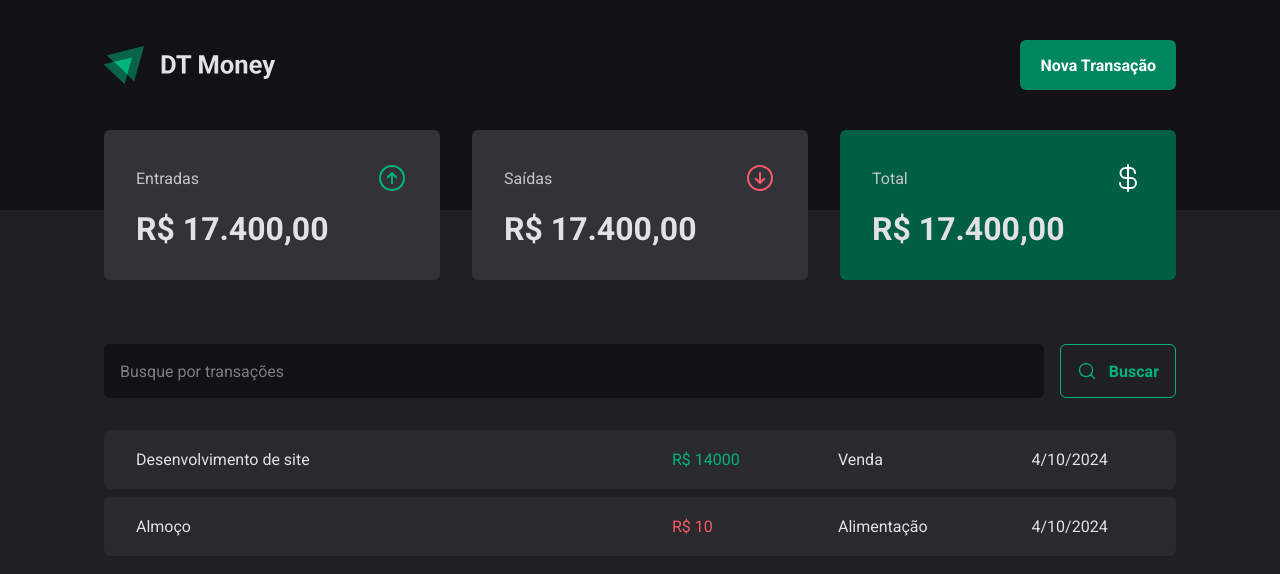
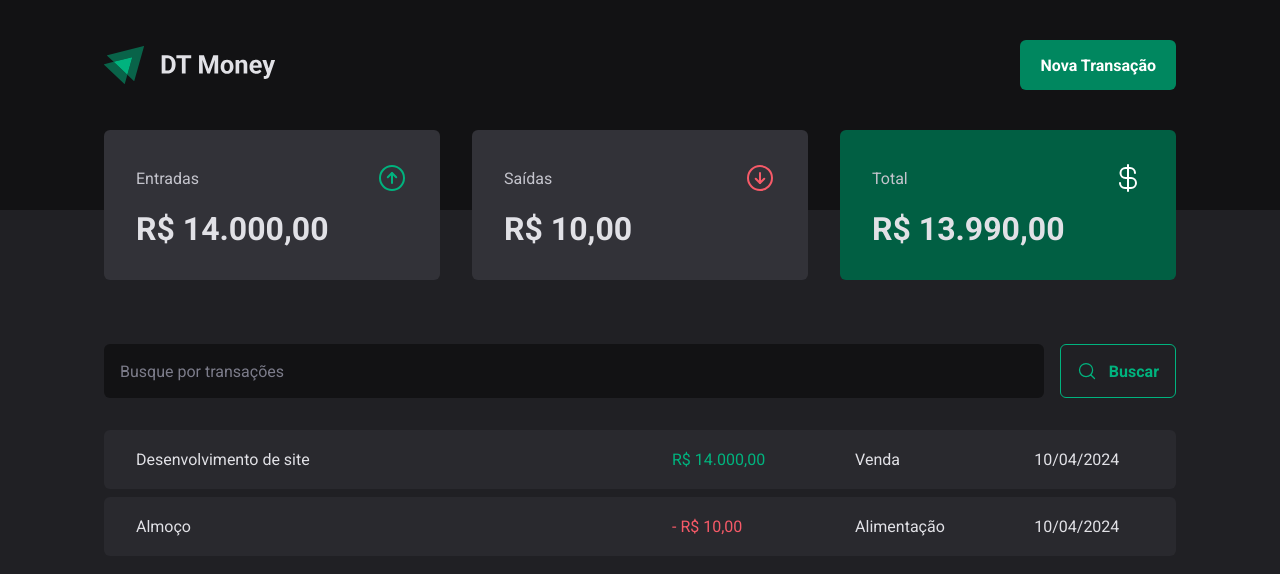
Before and after one commit to LucasMagnago/03-dt-money, a React (Vite) app: page / in a window 1280 px wide. Shown: the top 574 px of the page. Built offline with nearby package versions, Linux system fonts and the light colour scheme; data requests are answered from the project's data file.

Commit message:
criando hook para o summary

```diff
--- a/package.json
+++ b/package.json
@@ -16,7 +16,9 @@
     "phosphor-react": "^1.4.1",
     "react": "^18.2.0",
     "react-dom": "^18.2.0",
-    "styled-components": "^6.1.8"
+    "react-hook-form": "^7.51.2",
+    "styled-components": "^6.1.8",
+    "zod": "^3.22.4"
   },
   "devDependencies": {
     "@rocketseat/eslint-config": "^2.2.2",
--- a/src/App.tsx
+++ b/src/App.tsx
@@ -2,12 +2,16 @@ import { ThemeProvider } from 'styled-components'
 import { defaultTheme } from './styles/themes/default'
 import { GlobalStyle } from './styles/global'
 import { Transactions } from './pages/Transactions'
+import { TransactionsProvider } from './contexts/TransactionsContext'
 
 export function App() {
   return (
     <ThemeProvider theme={defaultTheme}>
       <GlobalStyle />
-      <Transactions />
+
+      <TransactionsProvider>
+        <Transactions />
+      </TransactionsProvider>
     </ThemeProvider>
   )
 }
--- a/src/components/Summary/index.tsx
+++ b/src/components/Summary/index.tsx
@@ -1,8 +1,12 @@
 import { SummaryContainer, SummaryCard } from './styles'
 
 import { ArrowCircleUp, ArrowCircleDown, CurrencyDollar } from 'phosphor-react'
+import { priceFormatter } from '../../utils/formatter'
+import { useSummary } from '../../hooks/useSummary'
 
 export function Summary() {
+  const summary = useSummary()
+
   return (
     <SummaryContainer>
       <SummaryCard>
@@ -10,7 +14,7 @@ export function Summary() {
           <span>Entradas</span>
           <ArrowCircleUp size={32} color="#00b37e" />
         </header>
-        <strong>R$ 17.400,00</strong>
+        <strong>{priceFormatter.format(summary.income)}</strong>
       </SummaryCard>
 
       <SummaryCard>
@@ -18,7 +22,7 @@ export function Summary() {
           <span>Saídas</span>
           <ArrowCircleDown size={32} color="#f75a68" />
         </header>
-        <strong>R$ 17.400,00</strong>
+        <strong>{priceFormatter.format(summary.outcome)}</strong>
       </SummaryCard>
 
       <SummaryCard variant="green">
@@ -26,7 +30,7 @@ export function Summary() {
           <span>Total</span>
           <CurrencyDollar size={32} color="#fff" />
         </header>
-        <strong>R$ 17.400,00</strong>
+        <strong>{priceFormatter.format(summary.total)}</strong>
       </SummaryCard>
     </SummaryContainer>
   )
--- /dev/null
+++ b/src/contexts/TransactionsContext.tsx
@@ -0,0 +1,41 @@
+import { ReactNode, createContext, useEffect, useState } from 'react'
+
+interface Transaction {
+  id: number
+  description: string
+  type: 'income' | 'outcome'
+  price: number
+  category: string
+  createdAt: string
+}
+
+interface TransactionContextType {
+  transactions: Transaction[]
+}
+
+interface TransactionProviderProps {
+  children: ReactNode
+}
+
+export const TransactionsContext = createContext({} as TransactionContextType)
+
+export function TransactionsProvider({ children }: TransactionProviderProps) {
+  const [transactions, setTransactions] = useState<Transaction[]>([])
+
+  async function loadTransactions() {
+    const response = await fetch('http://localhost:3333/transactions')
+    const data = await response.json()
+
+    setTransactions(data)
+  }
+
+  useEffect(() => {
+    loadTransactions()
+  }, [])
+
+  return (
+    <TransactionsContext.Provider value={{ transactions }}>
+      {children}
+    </TransactionsContext.Provider>
+  )
+}
--- /dev/null
+++ b/src/hooks/useSummary.ts
@@ -0,0 +1,27 @@
+import { useContext } from 'react'
+import { TransactionsContext } from '../contexts/TransactionsContext'
+
+export function useSummary() {
+  const { transactions } = useContext(TransactionsContext)
+
+  const summary = transactions.reduce(
+    (acc, transaction) => {
+      if (transaction.type === 'income') {
+        acc.income += transaction.price
+        acc.total += transaction.price
+      } else {
+        acc.outcome += transaction.price
+        acc.total -= transaction.price
+      }
+
+      return acc
+    },
+    {
+      income: 0,
+      outcome: 0,
+      total: 0,
+    },
+  )
+
+  return summary
+}
--- a/src/pages/Transactions/index.tsx
+++ b/src/pages/Transactions/index.tsx
@@ -1,4 +1,4 @@
-import { useEffect, useState } from 'react'
+import { useContext } from 'react'
 import { Header } from '../../components/Header'
 import { Summary } from '../../components/Summary'
 import { SearchForm } from './components/SearchForm'
@@ -7,29 +7,11 @@ import {
   TransactionsContainer,
   TransactionsTable,
 } from './styles'
-
-interface Transaction {
-  id: number
-  description: string
-  type: 'income' | 'outcome'
-  price: number
-  category: string
-  createdAt: string
-}
+import { TransactionsContext } from '../../contexts/TransactionsContext'
+import { dateFormatter, priceFormatter } from '../../utils/formatter'
 
 export function Transactions() {
-  const [transactions, setTransactions] = useState<Transaction[]>([])
-
-  async function loadTransactions() {
-    const response = await fetch('http://localhost:3333/transactions')
-    const data = await response.json()
-
-    setTransactions(data)
-  }
-
-  useEffect(() => {
-    loadTransactions()
-  }, [])
+  const { transactions } = useContext(TransactionsContext)
 
   return (
     <div>
@@ -46,12 +28,13 @@ export function Transactions() {
                   <td width="50%">{transaction.description}</td>
                   <td>
                     <PriceHighligth variant={transaction.type}>
-                      R$ {transaction.price}
+                      {transaction.type === 'outcome' && '- '}
+                      {priceFormatter.format(transaction.price)}
                     </PriceHighligth>
                   </td>
                   <td>{transaction.category}</td>
                   <td>
-                    {new Date(transaction.createdAt).toLocaleDateString()}
+                    {dateFormatter.format(new Date(transaction.createdAt))}
                   </td>
                 </tr>
               )
--- /dev/null
+++ b/src/utils/formatter.ts
@@ -0,0 +1,6 @@
+export const dateFormatter = new Intl.DateTimeFormat('pt-BR')
+
+export const priceFormatter = new Intl.NumberFormat('pt-BR', {
+  style: 'currency',
+  currency: 'BRL',
+})
```
Also changed, not shown: 1 other file (tests, documents, lock files or other folders).
